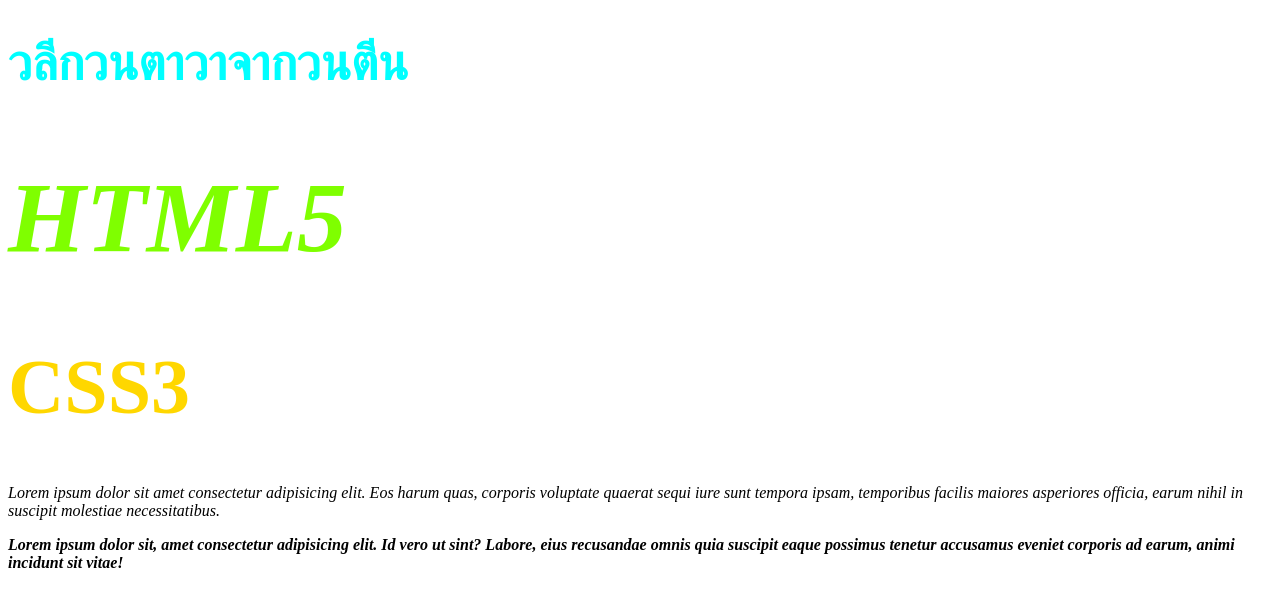
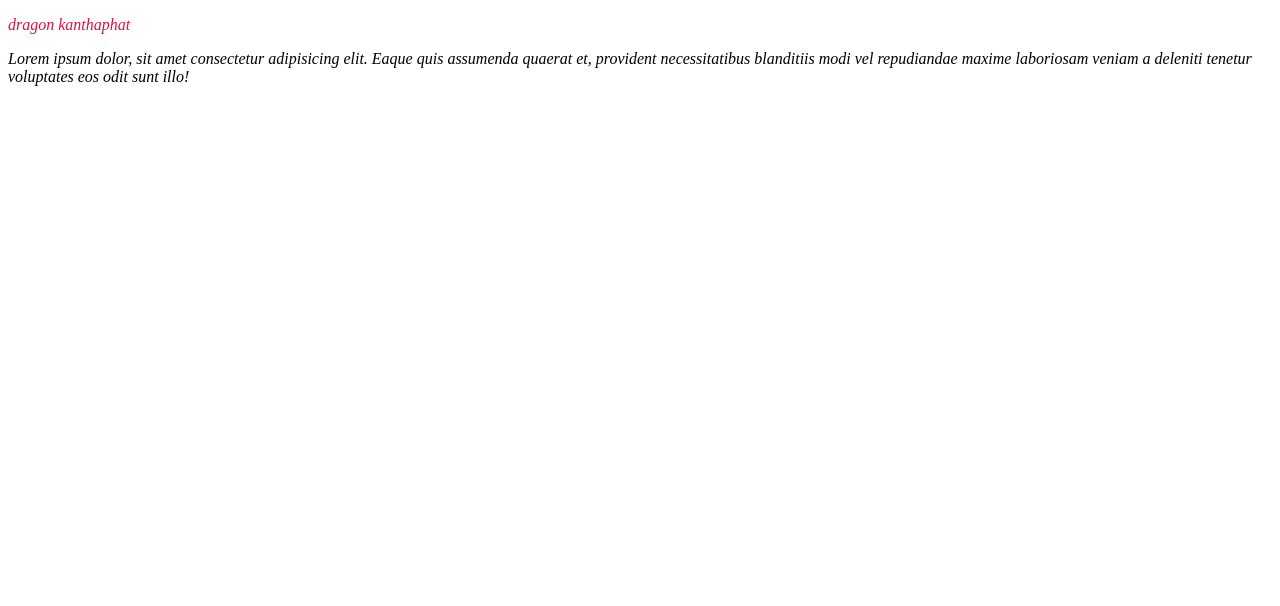
Before and after one commit to dragonkt168-bot/dragon, a plain HTML site: page CSS/index.html in a window 1280 px wide. Drawn offline with Linux system fonts and the light colour scheme.

Commit message:
css learn

```diff
--- a/CSS/index.html
+++ b/CSS/index.html
@@ -5,31 +5,15 @@
     <meta name="viewport" content="width=device-width, initial-scale=1.0">
     <title>css เบื้องต้น</title>
     <style>
-        h1{
-            color: aqua;
-            font-size: 50px;
-        }
-        .title{
-              color: chartreuse;
-              font-size: 100px;
-        }
-        #title{
-            color: gold;
-            font-size: 78px;
-        }
-        p,.title{
-            font-style: italic;
-        }
-        p.message{
-            font-weight: bolder;
+        /* internal embed */
+        p{
+            font-style: italic
         }
     </style>
 </head>
 <body>
-    <h1>วลีกวนตาวาจากวนตีน</h1>
-    <h1 class="title">HTML5</h1>
-    <h1 id="title">CSS3</h1>
-    <p>Lorem ipsum dolor sit amet consectetur adipisicing elit. Eos harum quas, corporis voluptate quaerat sequi iure sunt tempora ipsam, temporibus facilis maiores asperiores officia, earum nihil in suscipit molestiae necessitatibus.</p>
-    <p class="message">Lorem ipsum dolor sit, amet consectetur adipisicing elit. Id vero ut sint? Labore, eius recusandae omnis quia suscipit eaque possimus tenetur accusamus eveniet corporis ad earum, animi incidunt sit vitae!</p>
+    <!-- inline -->
+   <p style="color: crimson;">dragon kanthaphat</p>
+   <p>Lorem ipsum dolor, sit amet consectetur adipisicing elit. Eaque quis assumenda quaerat et, provident necessitatibus blanditiis modi vel repudiandae maxime laboriosam veniam a deleniti tenetur voluptates eos odit sunt illo!</p>
 </body>
 </html>
```
Also changed, not shown: CSS/style.css (added).
